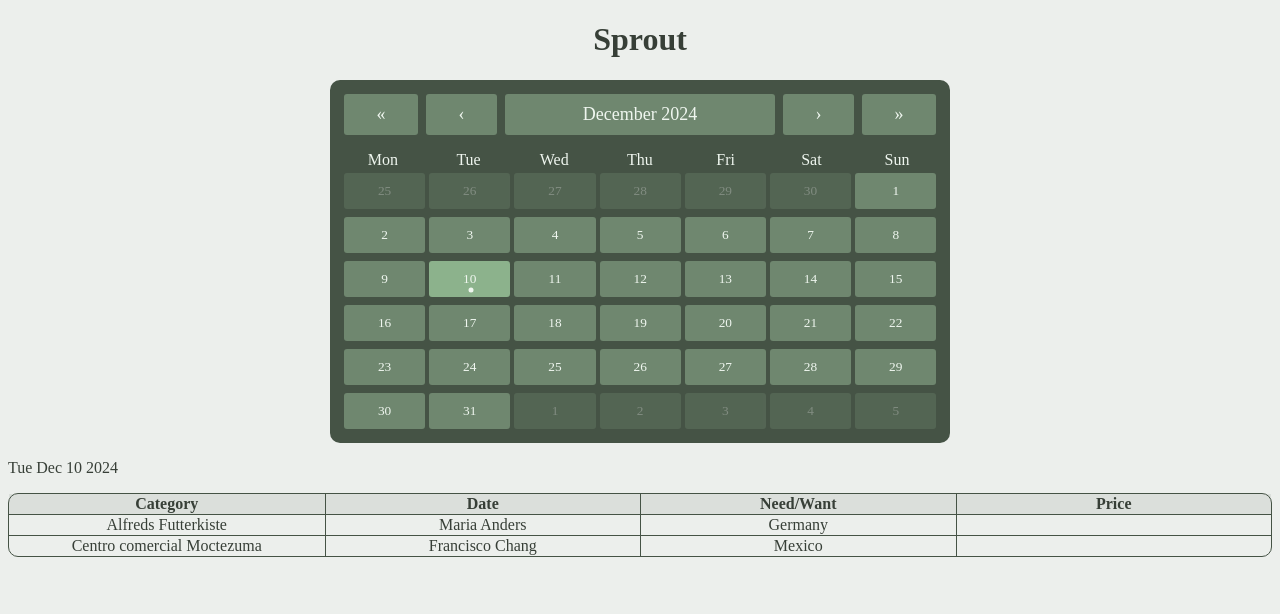
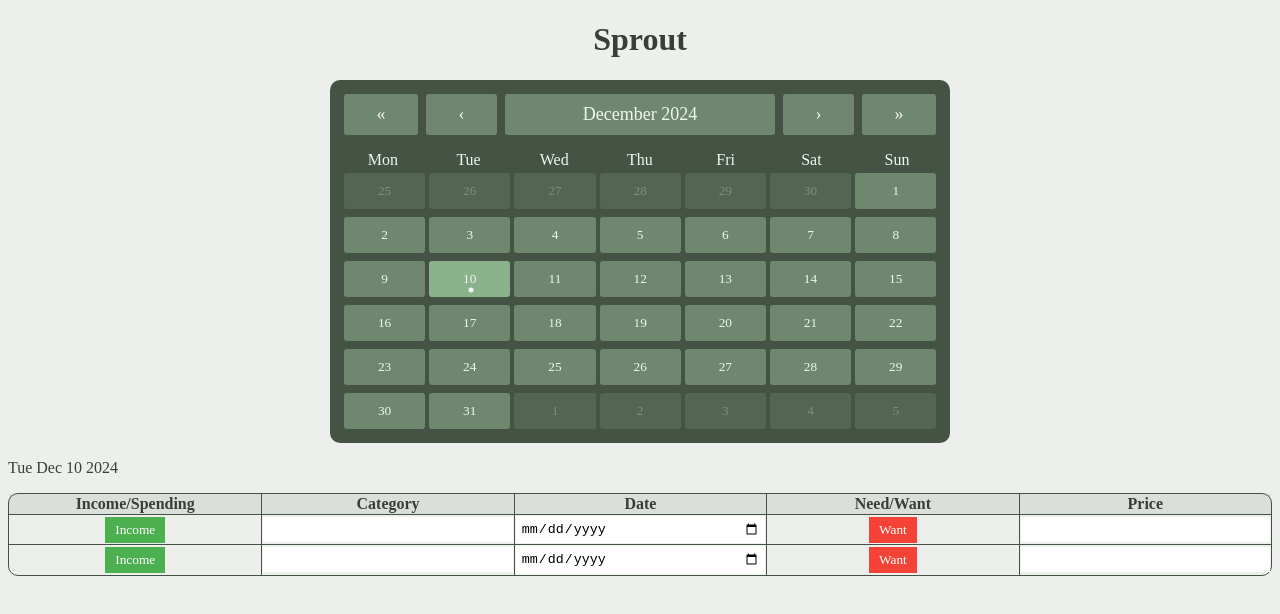
Before and after one commit to Fishfinna/sprouts, a React (Vite) app: page / in a window 1280 px wide. Shown: the top 614 px of the page. Built offline with nearby package versions, Linux system fonts and the light colour scheme; a web font is replaced by a local one.

Commit message:
set up the table a little

```diff
--- a/src/components/table/table.scss
+++ b/src/components/table/table.scss
@@ -1,4 +1,6 @@
 $border-color: #455345;
+$green-color: #4CAF50;
+$red-color: #f44336;
 
 table {
     table-layout: fixed;
@@ -9,7 +11,6 @@ table {
 }
 
 th {
-    flex: 1;
     background-color: rgba($border-color, 0.1);
 }
 
@@ -31,3 +32,33 @@ td:first-child,
 th:first-child {
     border-left: none;
 }
+
+input[type="text"],
+input[type="date"],
+input[type="number"] {
+    border: none;
+    padding: 5px;
+    width: 100%;
+    box-sizing: border-box;
+}
+
+button {
+    padding: 5px 10px;
+    border: none;
+    cursor: pointer;
+    transition: background-color 0.3s ease;
+}
+
+button.green {
+    background-color: $green-color;
+    color: white;
+}
+
+button.red {
+    background-color: $red-color;
+    color: white;
+}
+
+button:hover {
+    opacity: 0.8;
+}
--- a/src/components/table/table.tsx
+++ b/src/components/table/table.tsx
@@ -1,24 +1,112 @@
-import "./table.scss"
+import React, { useState } from "react";
+import "./table.scss";
 
 export function Table() {
-    return (<table>
+    const [rows, setRows] = useState([
+        { incomeSpending: "Income", category: "", date: "", needWant: false, price: "" },
+        { incomeSpending: "Income", category: "", date: "", needWant: false, price: "" }
+    ]);
+
+    const handleChange = (e, rowIndex, columnName) => {
+        const value = e.target.value;
+        const newRows = [...rows];
+
+        if (columnName === "price") {
+            const formattedValue = formatNumber(value);
+            newRows[rowIndex][columnName] = formattedValue;
+        } else {
+            newRows[rowIndex][columnName] = value;
+        }
+
+        setRows(newRows);
+    };
+
+    const handleToggle = (rowIndex, columnName) => {
+        const newRows = [...rows];
+        newRows[rowIndex][columnName] = newRows[rowIndex][columnName] === "Income" ? "Spending" : "Income";
+        setRows(newRows);
+    };
+
+    const handleNeedWantToggle = (rowIndex) => {
+        const newRows = [...rows];
+        newRows[rowIndex].needWant = !newRows[rowIndex].needWant;
+        setRows(newRows);
+    };
+
+    const addRow = () => {
+        setRows([
+            ...rows,
+            { incomeSpending: "Income", category: "", date: "", needWant: false, price: "" }
+        ]);
+    };
+
+    const formatNumber = (num) => {
+        const cleanedNum = num.replace(/[^0-9.]/g, "");
+        if (cleanedNum === "" || cleanedNum === ".") return cleanedNum;
+
+        const parts = cleanedNum.split(".");
+        parts[0] = parts[0].replace(/\B(?=(\d{3})+(?!\d))/g, ",");
+        if (parts[1]) {
+            parts[1] = parts[1].slice(0, 2);
+        }
+
+        return parts.join(".");
+    };
+
+    return (
+        <table>
+            <thead>
                 <tr>
+                    <th>Income/Spending</th>
                     <th>Category</th>
                     <th>Date</th>
                     <th>Need/Want</th>
                     <th>Price</th>
                 </tr>
-        <tr>
-            <td>Alfreds Futterkiste</td>
-            <td>Maria Anders</td>
-            <td>Germany</td>
-            <td></td>
+            </thead>
+            <tbody>
+                {rows.map((row, rowIndex) => (
+                    <tr key={rowIndex}>
+                        <td>
+                            <button
+                                className={row.incomeSpending === "Income" ? "green" : "red"}
+                                onClick={() => handleToggle(rowIndex, "incomeSpending")}
+                            >
+                                {row.incomeSpending}
+                            </button>
+                        </td>
+                        <td>
+                            <input
+                                type="text"
+                                value={row.category}
+                                onChange={(e) => handleChange(e, rowIndex, "category")}
+                            />
+                        </td>
+                        <td>
+                            <input
+                                type="date"
+                                value={row.date}
+                                onChange={(e) => handleChange(e, rowIndex, "date")}
+                            />
+                        </td>
+                        <td>
+                            <button
+                                className={row.needWant ? "green" : "red"}
+                                onClick={() => handleNeedWantToggle(rowIndex)}
+                            >
+                                {row.needWant ? "Need" : "Want"}
+                            </button>
+                        </td>
+                        <td>
+                            <input
+                                type="text"
+                                value={row.price}
+                                onChange={(e) => handleChange(e, rowIndex, "price")}
+                            />
+                        </td>
                     </tr>
-        <tr>
-            <td>Centro comercial Moctezuma</td>
-            <td>Francisco Chang</td>
-            <td>Mexico</td>
-            <td></td>
-        </tr>
-    </table>);
+                ))}
+            </tbody>
+        </table>
+    );
 }
```
Lines whose indentation alone changed are shown as unchanged.
